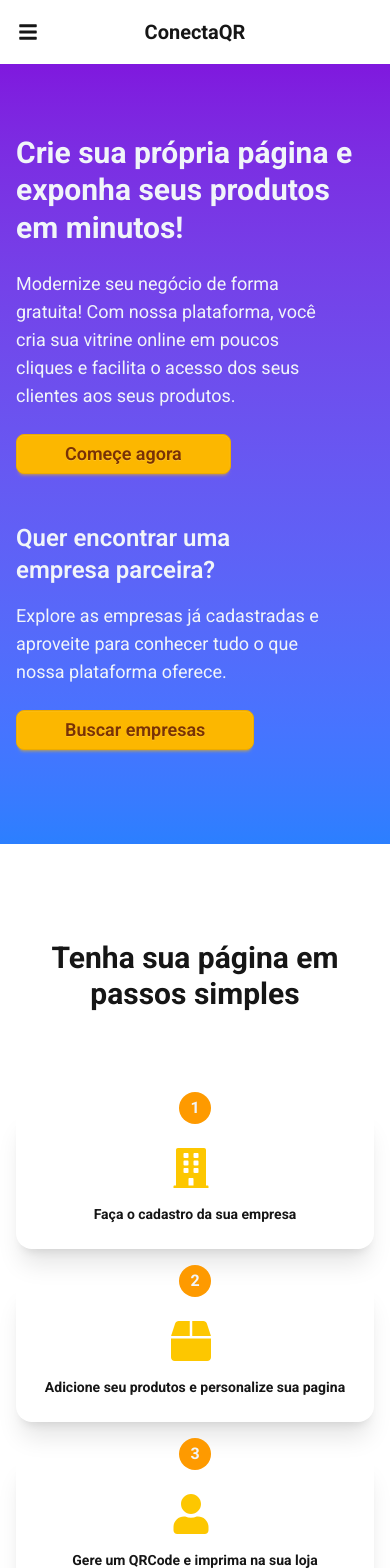
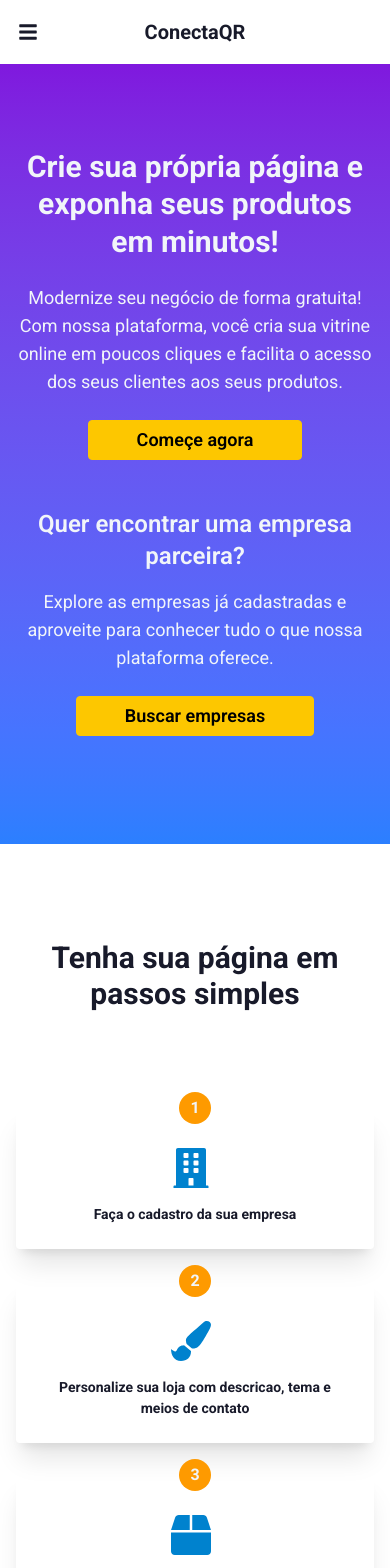
Before and after one commit to AndreXime/ConectaQR, a Next.js app in the folder Next_Client/: page / in a window 390 px wide. Shown: the top 1568 px of the page. Built offline with nearby package versions, Linux system fonts and the light colour scheme; no server answers.

Commit message:
troca de tema do site para corporate

```diff
--- a/Next_Client/src/app/acesso/page.tsx
+++ b/Next_Client/src/app/acesso/page.tsx
@@ -89,12 +89,12 @@ export default function Page() {
 
 	return (
 		<Drawer>
-			<div className="flex flex-col py-5 items-center bg-base-200 min-h-screen">
+			<div className="flex flex-col py-5 items-center bg-base-100 min-h-screen">
 				{Registrando ? (
 					<form
 						key="RegistroForm"
 						onSubmit={handleRegistro}
-						className="flex-col px-6 py-10 lg:p-10 bg-base-100 w-full md:w-1/3 rounded-lg shadow-lg">
+						className="flex-col px-6 py-10 lg:p-10 bg-base-100 w-full md:w-1/3 rounded-2xl shadow-lg">
 						<div className="grid grid-cols-2 gap-2 items-center justify-center w-full mb-5">
 							<button
 								type="button"
@@ -169,7 +169,7 @@ export default function Page() {
 					<form
 						key="LoginForm"
 						onSubmit={handleLogin}
-						className="flex-col px-6 py-10 lg:p-10 bg-base-100 w-full md:w-1/3 rounded-lg shadow-lg">
+						className="flex-col px-6 py-10 lg:p-10 bg-base-100 w-full md:w-1/3 rounded-lg shadow-2xl">
 						<div className="grid grid-cols-2 gap-2 items-center justify-center w-full mb-5">
 							<button
 								type="button"
--- a/Next_Client/src/app/empresas/page.tsx
+++ b/Next_Client/src/app/empresas/page.tsx
@@ -28,14 +28,14 @@ export default async function CompaniesPage() {
 
 	return (
 		<Drawer>
-			<div className="min-h-screen bg-base-200">
+			<div className="min-h-screen bg-base-100 border-t-1">
 				{Empresas?.length ? (
 					<div className="grid grid-cols-1 md:grid-cols-2 lg:grid-cols-3 gap-6 m-3">
 						<h1 className="text-2xl font-bold text-center col-span-full pt-5">Empresas na ConectaQR</h1>
 						{Empresas.map((company, index) => (
 							<div
 								key={index}
-								className="card w-full bg-base-100 shadow-md rounded-lg overflow-hidden hover:shadow-xl transition-all">
+								className="card w-full bg-base-100 shadow-lg rounded-lg overflow-hidden hover:shadow-xl transition-all">
 								<div className="card-body">
 									<h3 className="card-title text-xl font-semibold justify-center capitalize">
 										{company.nome.split('-').join(' ')}
--- a/Next_Client/src/app/sobre-nos/page.tsx
+++ b/Next_Client/src/app/sobre-nos/page.tsx
@@ -15,7 +15,7 @@ export default async function CompaniesPage() {
 
 	return (
 		<Drawer>
-			<div className=" bg-base-200 py-7 px-4 flex justify-center">
+			<div className=" bg-base-100 py-7 px-4 flex justify-center">
 				<div className="card shadow-xl lg:max-w-1/2 bg-base-100">
 					<div className="card-body ">
 						<h1 className="text-3xl font-bold mb-4">Sobre a plataforma</h1>
--- a/Next_Client/src/app/termos-e-suporte/page.tsx
+++ b/Next_Client/src/app/termos-e-suporte/page.tsx
@@ -3,9 +3,9 @@ import Feedback from './Feedback';
 export default async function CompaniesPage() {
 	return (
 		<Drawer>
-			<div className="min-h-screen bg-base-200 py-7 px-4 flex flex-col justify-center gap-8">
+			<div className="min-h-screen bg-base-100 py-7 px-4 flex flex-col justify-center gap-8">
 				<Feedback />
-				<div className="card shadow-xl bg-base-100 mx-auto  lg:max-w-1/2">
+				<div className="card shadow-2xl bg-base-100 mx-auto  lg:max-w-1/2">
 					<div className="card-body">
 						<h1 className="text-3xl font-bold mb-4">Termos de Uso e Política de Privacidade</h1>
 
--- a/Next_Client/src/components/Home/Footer.tsx
+++ b/Next_Client/src/components/Home/Footer.tsx
@@ -3,7 +3,7 @@ import { FaFacebookF, FaTwitter, FaInstagram } from 'react-icons/fa';
 
 export default function Footer() {
 	return (
-		<div className="bg-base-300 flex justify-center">
+		<div className="bg-base-100 flex justify-center">
 			<footer className="footer footer-vertical md:footer-horizontal  pt-10 pb-24 px-4 max-w-6xl text-base-content">
 				<div className="">
 					<p className="font-bold text-2xl">ConectaQR</p>
--- a/Next_Client/src/components/Home/Hero.tsx
+++ b/Next_Client/src/components/Home/Hero.tsx
@@ -13,25 +13,25 @@ export default function hero() {
 					src={'/assets/hero.jpg'}
 					className="hidden lg:block md:max-w-sm h-100 object-cover rounded-lg shadow-2xl"
 				/>
-				<div className="w-full lg:w-1/2 md:h-100">
+				<div className="w-full lg:w-1/2 md:h-100 text-center md:text-left">
 					<h1 className="text-3xl text-slate-100 font-bold md:leading-none leading-tight md:mt-0 mt-10">
 						Crie sua própria página e exponha seus produtos em minutos!
 					</h1>
-					<p className="py-2 text-lg text-slate-100 mt-4 pr-12">
+					<p className="py-2 text-lg text-slate-100 mt-4 md:pr-12">
 						Modernize seu negócio de forma gratuita! Com nossa plataforma, você cria sua vitrine online em poucos
 						cliques e facilita o acesso dos seus clientes aos seus produtos.
 					</p>
 					<Link href="/acesso">
-						<button className="btn text-lg mt-4 mb-6 px-12 btn-warning normal-case">Começe agora</button>
+						<button className="btn text-lg mt-4 mb-6 px-12 btn-warning normal-case ">Começe agora</button>
 					</Link>
-					<h2 className="py-2 text-2xl font-semibold text-slate-100 mt-4 pr-12">
+					<h2 className="py-2 text-2xl font-semibold text-slate-100 mt-4 md:pr-12">
 						Quer encontrar uma empresa parceira?
 					</h2>
-					<p className="py-2 text-lg text-slate-100 pr-12">
+					<p className="py-2 text-lg text-slate-100 md:pr-12">
 						Explore as empresas já cadastradas e aproveite para conhecer tudo o que nossa plataforma oferece.{' '}
 					</p>
 					<Link href="/empresas">
-						<button className="btn text-lg mt-4 px-12 btn-warning normal-case"> Buscar empresas </button>
+						<button className="btn text-lg mt-4 px-12 btn-warning normal-case "> Buscar empresas </button>
 					</Link>
 				</div>
 			</div>
--- a/Next_Client/src/components/Home/Steps.tsx
+++ b/Next_Client/src/components/Home/Steps.tsx
@@ -1,9 +1,16 @@
-import { FaUser, FaBuilding, FaBox } from 'react-icons/fa';
+import { FaUser, FaBuilding, FaBox, FaPaintBrush } from 'react-icons/fa';
 const generationStepData = [
-	{ icon: <FaBuilding className="w-10 h-10 inline-block mr-2" />, description: 'Faça o cadastro da sua empresa' },
+	{
+		icon: <FaBuilding className="w-10 h-10 inline-block mr-2" />,
+		description: 'Faça o cadastro da sua empresa',
+	},
+	{
+		icon: <FaPaintBrush className="w-10 h-10 inline-block mr-2" />,
+		description: 'Personalize sua loja com descricao, tema e meios de contato',
+	},
 	{
 		icon: <FaBox className="w-10 h-10 inline-block mr-2" />,
-		description: 'Adicione seu produtos e personalize sua pagina',
+		description: 'Adicione seu produtos com imagens e suas categorias',
 	},
 	{
 		icon: <FaUser className="w-10 h-10 inline-block mr-2" />,
@@ -17,7 +24,7 @@ export default function GenerationStep() {
 			<section className="grid place-items-center bg-base-100 w-full ">
 				<div className="max-w-6xl w-full py-24 px-4 content-center justify-center">
 					<h2 className="text-3xl  text-center font-bold">Tenha sua página em passos simples</h2>
-					<div className="grid mt-24 md:grid-cols-3 grid-cols-1 gap-8">
+					<div className="grid mt-24 md:grid-cols-4 grid-cols-1 gap-8">
 						{generationStepData.map((i, k) => {
 							return (
 								<div
--- a/Next_Client/src/components/common/themeSwitcher.tsx
+++ b/Next_Client/src/components/common/themeSwitcher.tsx
@@ -16,7 +16,7 @@ const getCookie = (name: string) => {
 };
 
 export default function ThemeSwitcher({ className, text }: Props) {
-	const padrao = { light: 'bumblebee', dark: 'dark' };
+	const padrao = { light: 'corporate', dark: 'dark' };
 
 	const [theme, setTheme] = useState(getCookie('tema') || padrao.light);
 
```
